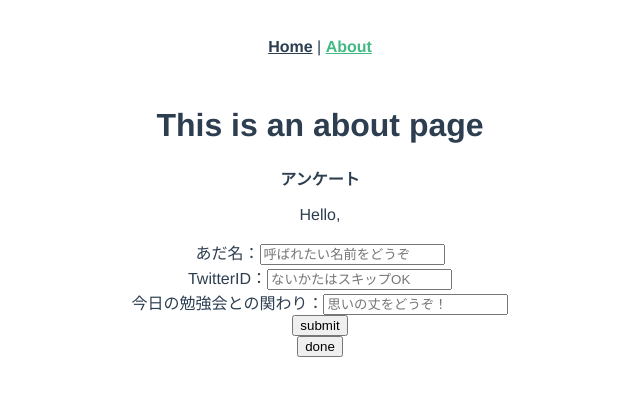
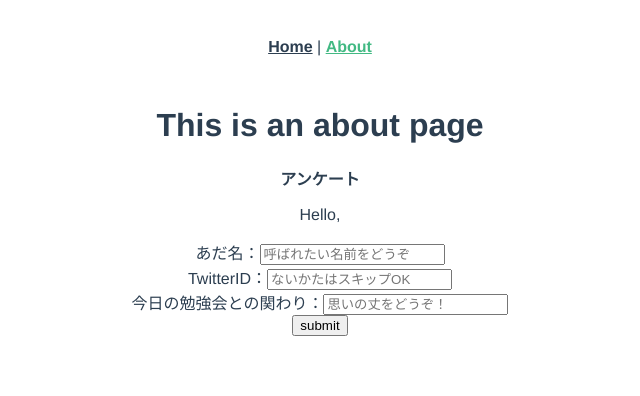
Before and after one commit to matsumana07384/form-validation-of-vue.js-sample-v2, a Vue app: page /about in a window 1280 px wide. Shown: the top 396 px of the page, without its empty margins (320-960 px from the left). Built offline with nearby package versions, Linux system fonts and the light colour scheme.

Commit message:
remove unused button

```diff
--- a/src/views/About.vue
+++ b/src/views/About.vue
@@ -2,9 +2,6 @@
   <div class="about">
     <h1>This is an about page</h1>
     <Questionnaire title="アンケート"></Questionnaire>
-    <router-link to="done">
-      <button type="button" name="done" value="done">done</button>
-    </router-link>
   </div>
 </template>
 
```
